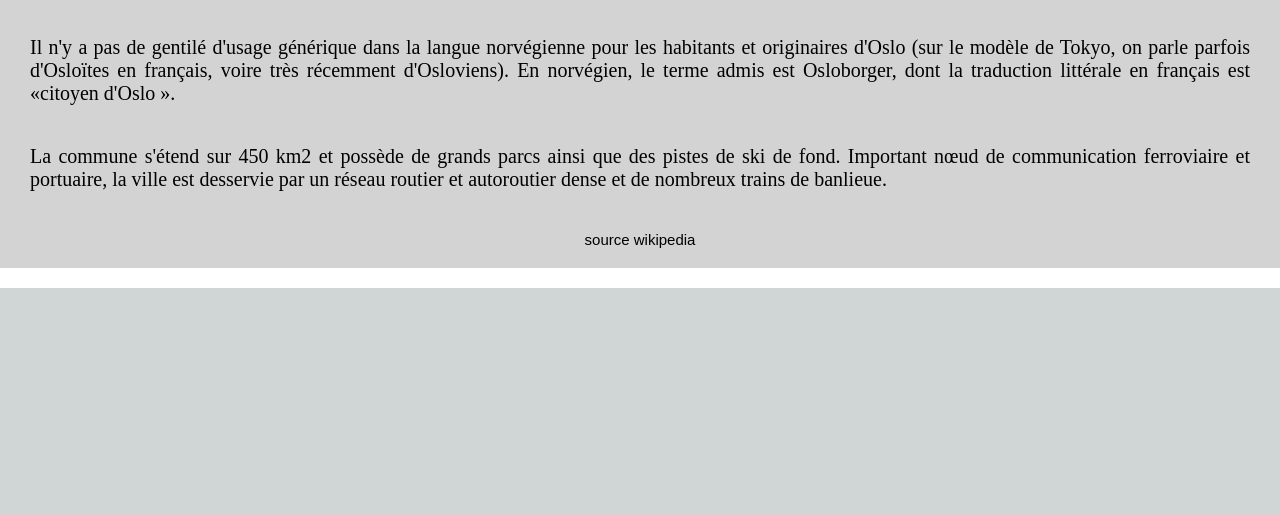
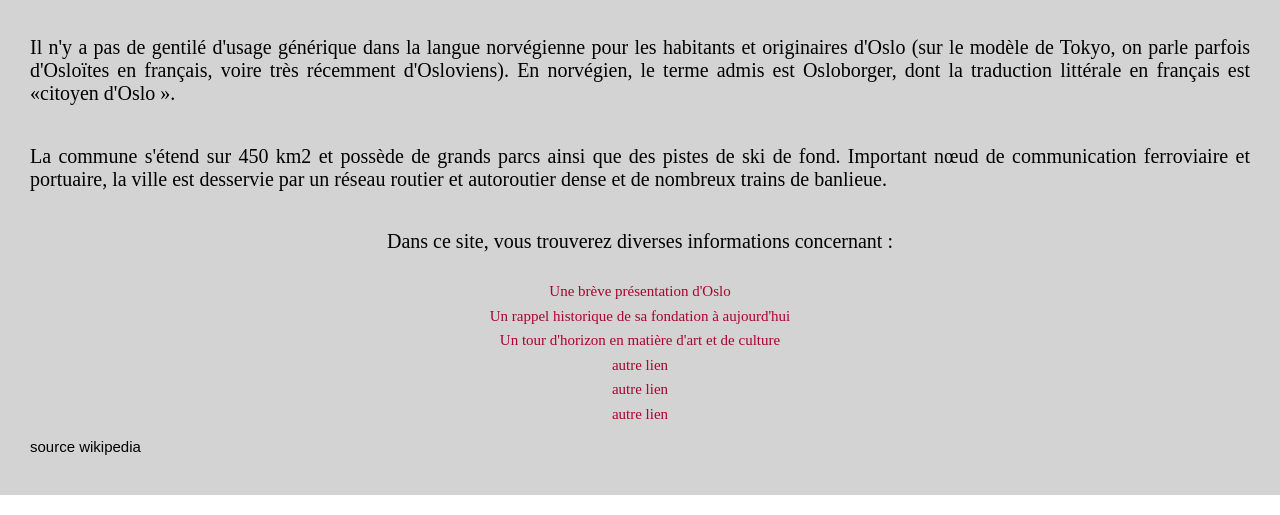
Before and after one commit to GEUNGA/TI-1, a PHP site: page /public/ in a window 1280 px wide. Shown: the part 1428-1943 px from the top of the page. Before the commit the page ends 1716 px from the top, so only its background shows below. Run offline with PHP 8.4, Linux system fonts and the light colour scheme; data that the repository does not hold is empty.

Commit message:
modifs index

```diff
--- a/public/css/style.css
+++ b/public/css/style.css
@@ -157,6 +157,21 @@ a{
     text-decoration: none;
 }
 
+.basdepage{
+    color:#A90331;
+    line-height: 0.1;
+    display: flex;
+    flex-direction: column;
+    text-align: center;
+    font-size: 15px;
+}
+
+.centre{
+    text-align: center;
+    line-height: 1;
+    font-size:
+20px ;}
+
 
 
 /** --- CULTURE --- */
--- a/template/index.php
+++ b/template/index.php
@@ -32,7 +32,24 @@ include "inc/menu.php"
 
     <p>La commune s'étend sur 450 km2 et possède de grands parcs ainsi que des pistes de ski de fond. Important nœud de communication ferroviaire et portuaire, la ville est desservie par un réseau routier et autoroutier dense et de nombreux trains de banlieue.</p>
 
-    <a class="lienwiki" href="https://fr.wikipedia.org/wiki/Oslo">source wikipedia</a>
+
+    <p class="centre"> Dans ce site, vous trouverez diverses informations concernant : <p>
+
+
+            <a class="basdepage" href="?p=geo">Une brève présentation d'Oslo</a><br>
+            <a class="basdepage" href="?p=hist">Un rappel historique de sa fondation à aujourd'hui</a><br>
+            <a class="basdepage" href="?p=cult">Un tour d'horizon en matière d'art et de culture</a><br>
+            <a class="basdepage" href="">autre lien</a><br>
+            <a class="basdepage" href="">autre lien</a><br>
+            <a class="basdepage" href="">autre lien</a><br>
+
+            <a class="lienwiki" href="https://fr.wikipedia.org/wiki/Oslo">source wikipedia</a>
+
+
+
+
+
+
 </div>
 </body>
 
```
